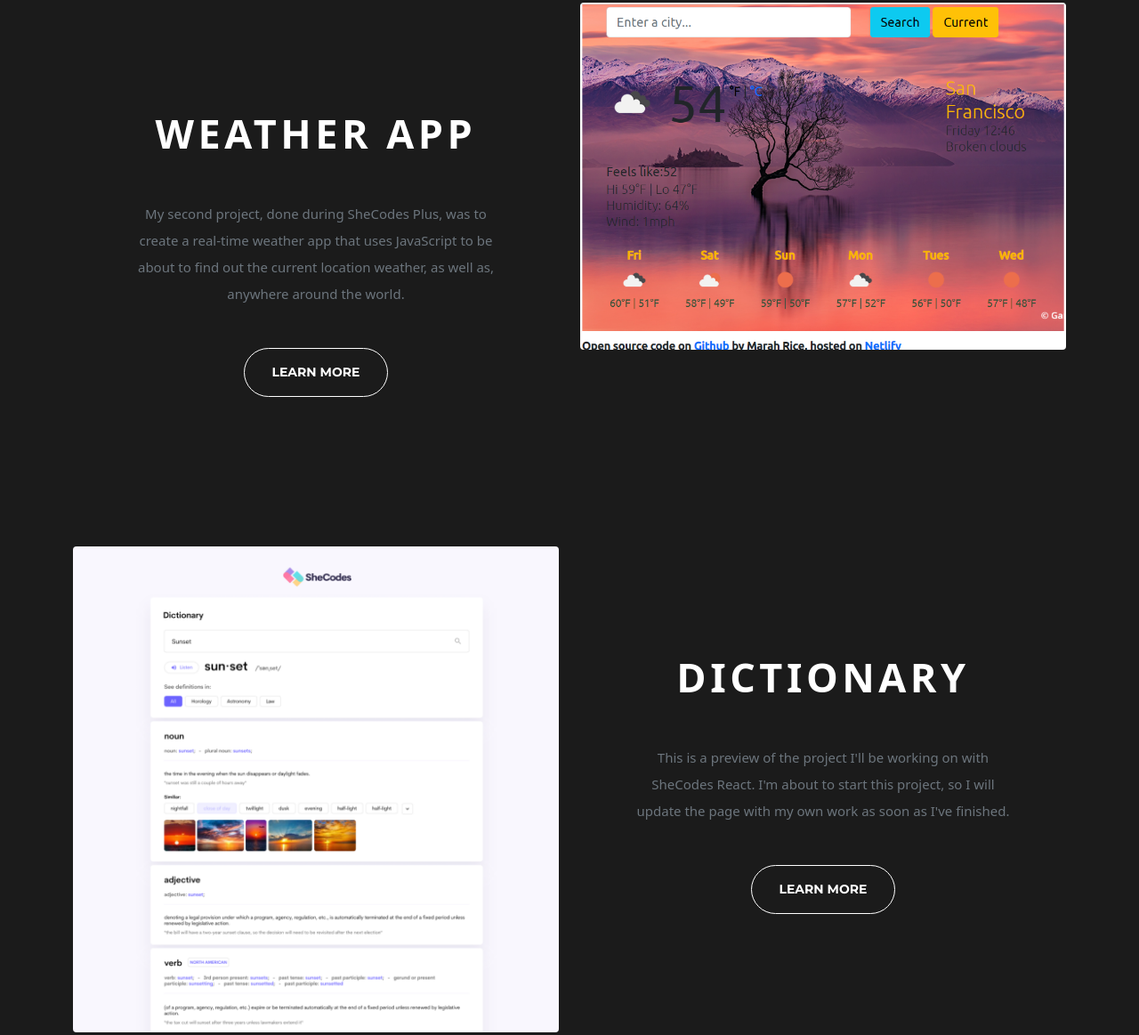
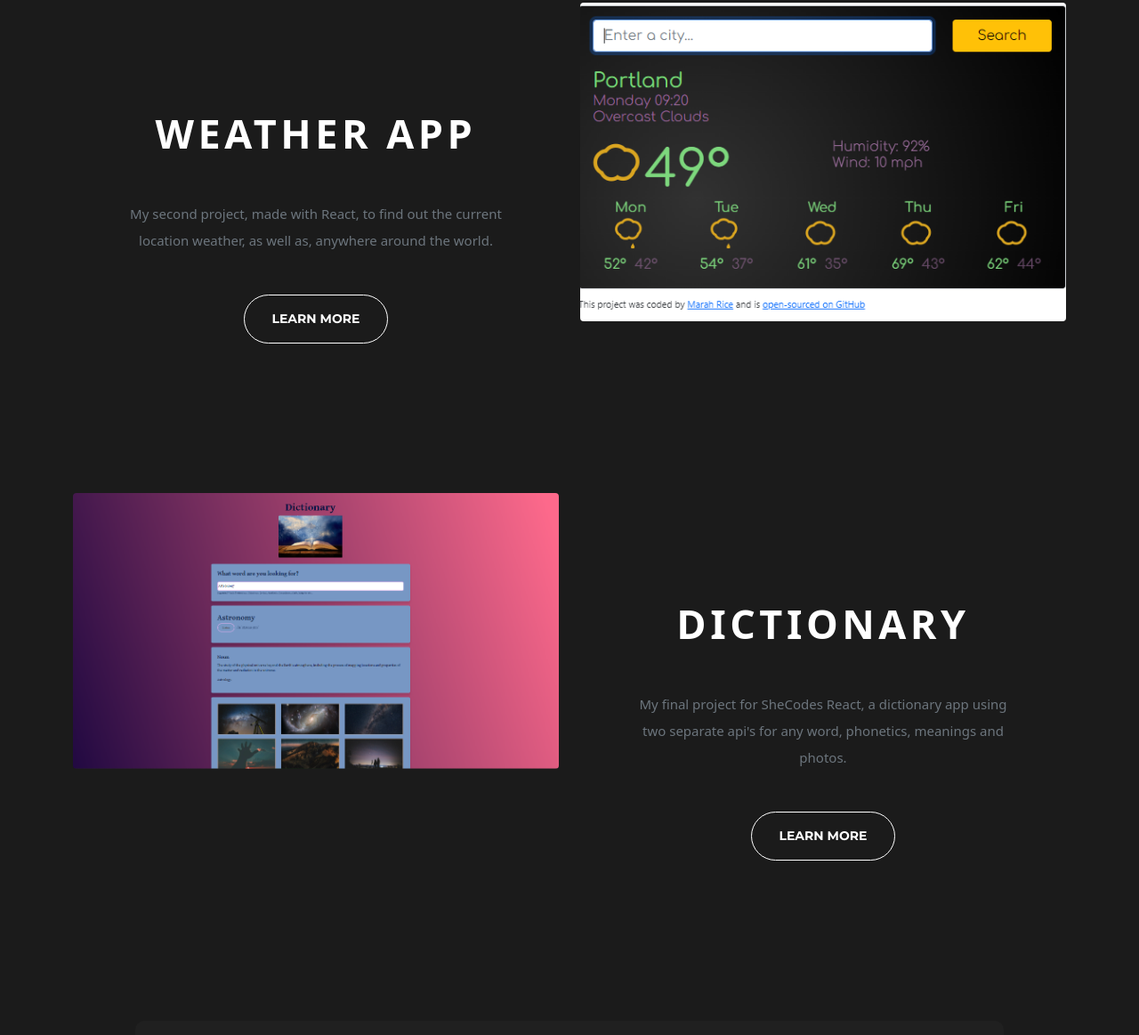
Before and after one commit to MarahDeven/portfolio-project, a plain HTML site: page index.html in a window 1280 px wide. Shown: the part 1196-2359 px from the top of the page at 89% size. Drawn offline with nearby package versions, Linux system fonts and the light colour scheme.

Commit message:
updated with react weather app, and adjusted some css

```diff
--- a/index.html
+++ b/index.html
@@ -83,24 +83,24 @@
             <div class="project-description">
               <h2 class="mb-5">Weather App</h2>
               <p class="mb-3 text-muted">
-                My second project, done during SheCodes Plus, was to create a real-time weather app that uses JavaScript to be about to find out the current location weather, as well as, anywhere around the world.
+                My second project, made with React, to find out the current location weather, as well as, anywhere around the world.
               </p>
               <a href="/work.html" class="btn btn-branding-outline">Learn More</a>
             </div>
           </div>
           <div class="col d-none d-lg-block">
-            <img src="images/weather-app-pic.png" class="img-fluid rounded" alt="Weather project preview" />
+            <img src="images/react-weather.png" class="img-fluid rounded" alt="Weather project preview" />
           </div>
         </div>
         <div class="row">
           <div class="col d-none d-lg-block">
-            <img src="images/dictionary.png" class="img-fluid rounded" alt="Dictionary project preview" />
+            <img src="images/dictionary-app.png" class="img-fluid rounded" alt="Dictionary project preview" />
           </div>
           <div class="col">
             <div class="project-description">
               <h2 class="mb-5">Dictionary</h2>
               <p class="mb-3 text-muted">
-                This is a preview of the project I'll be working on with SheCodes React.  I'm about to start this project, so I will update the page with my own work as soon as I've finished.
+                My final project for SheCodes React, a dictionary app using two separate api's for any word, phonetics, meanings and photos.
               </p>
               <a href="/work.html" class="btn btn-branding-outline">Learn More</a>
             </div>
```
Also changed, not shown: work.html (+10 -1 lines), images/react-weather.png (added).
